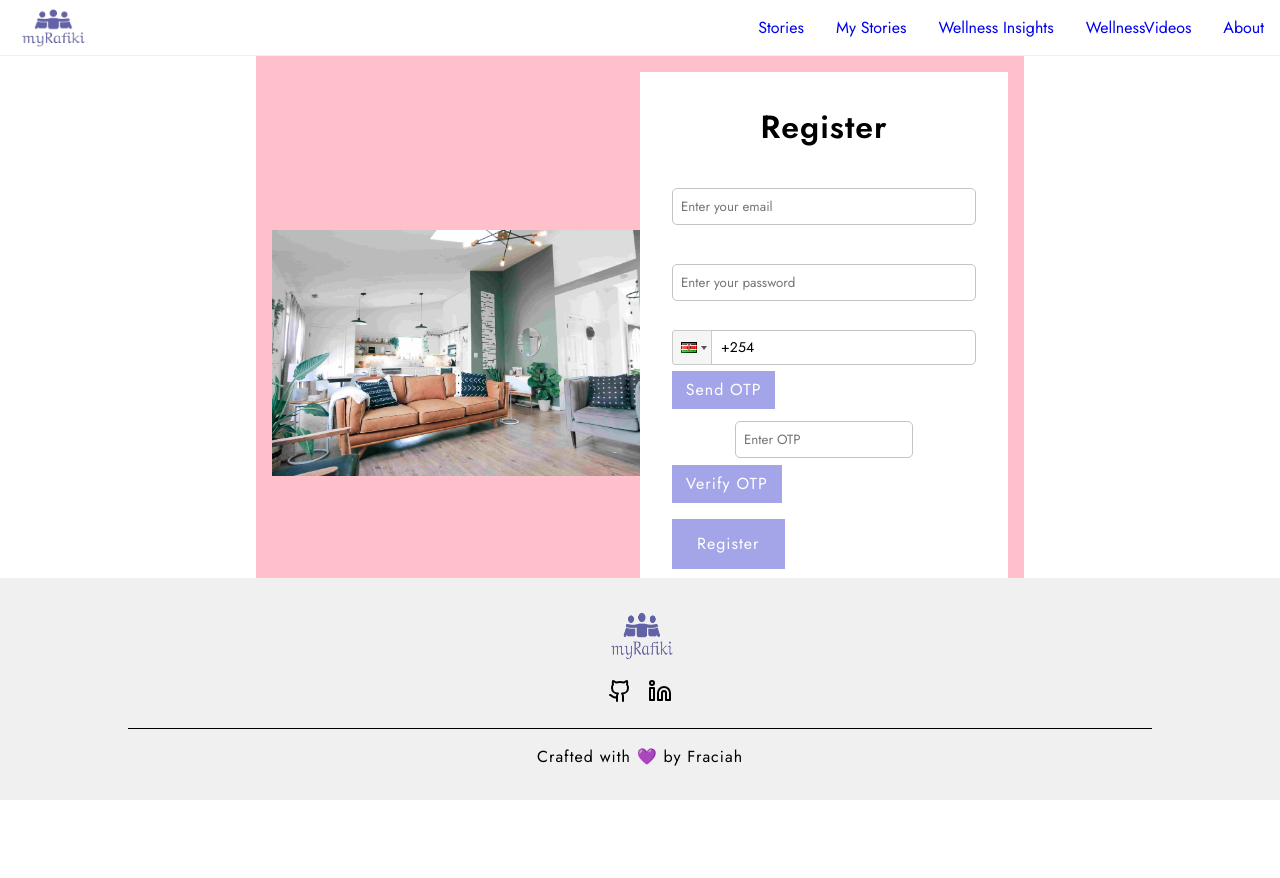
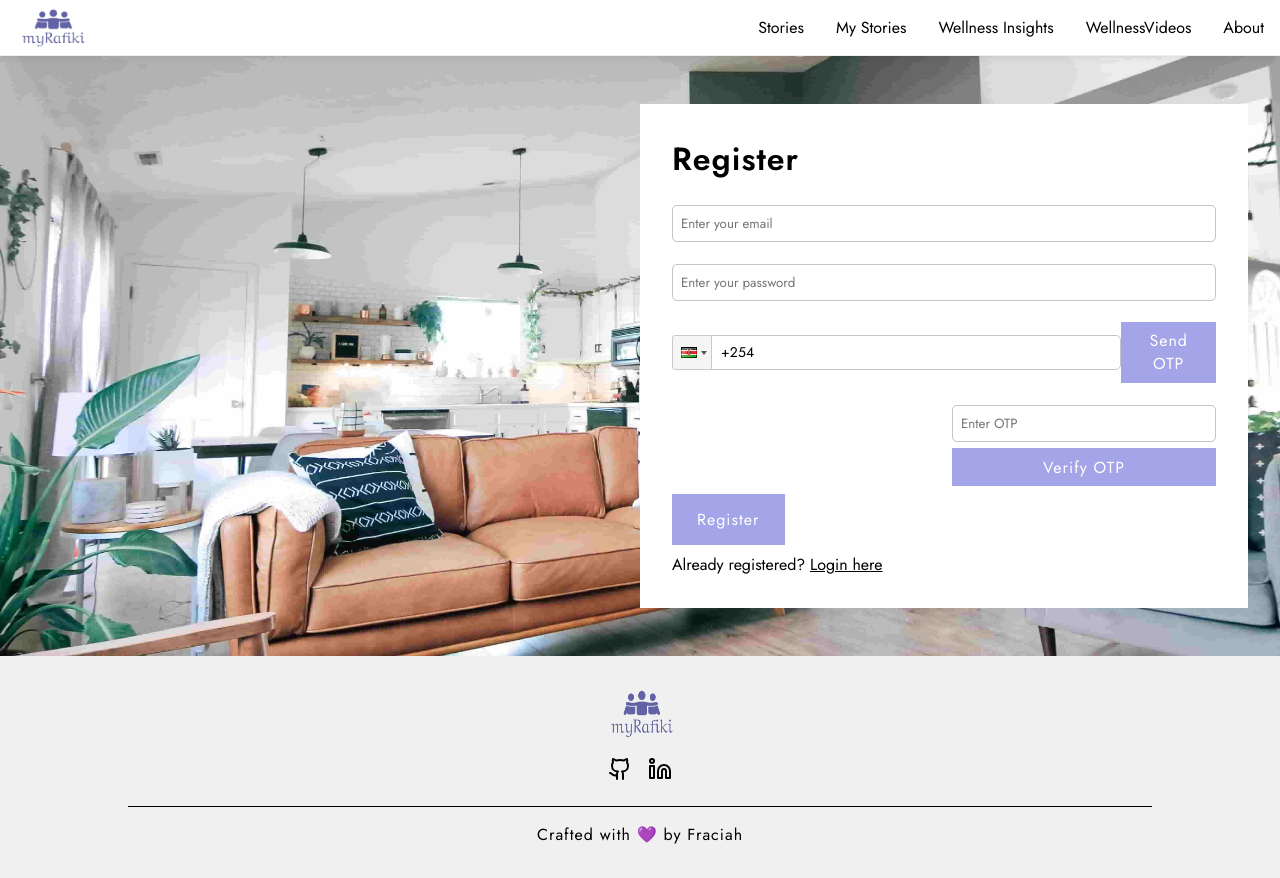
Before and after one commit to fraciah/myRafiki, a React (Vite) app: page / in a window 1280 px wide. Both pictures are taken after a click on the button "Register". Before the commit the page ends 800 px from the top, so only its background shows below. Built offline with nearby package versions, Linux system fonts and the light colour scheme; no server answers.

Commit message:
Update styles

```diff
--- a/src/App.jsx
+++ b/src/App.jsx
@@ -6,20 +6,23 @@ import Footer from "./layouts/Footer";
 import "./assets/css/styles.css";
 
 function App() {
-
   return (
+    <div className="app-container">
       <Router>
         <AuthProvider>
-        <Navbar/>
+          <Navbar />
+          <div className="main-content">
             <Routes>
               {routes.map((route, index) => (
                 <Route key={index} path={route.path} element={<route.element />} />
               ))}
             </Routes>
-        <Footer/>
+          </div>
+          <Footer />
         </AuthProvider>
       </Router>
-  )
+    </div>
+  );
 }
 
-export default App
+export default App;
--- a/src/assets/css/styles.css
+++ b/src/assets/css/styles.css
@@ -6,6 +6,15 @@
   font-family: "Jost", sans-serif;
   font-optical-sizing: auto;
   font-style: normal;
+}
+
+.app-container {
+  display: flex;
+  flex-direction: column;
+  min-height: 100vh;
+}
+.app-container .main-content {
+  flex: 1;
 }
 
 .btn {
@@ -42,6 +51,11 @@
   justify-content: space-between;
   cursor: pointer;
   padding: 0 1rem;
+  top: 0;
+  position: sticky;
+  z-index: 100;
+  background: #fff;
+  box-shadow: 0 0 10px rgba(0, 0, 0, 0.1);
   border-bottom: 1px solid #f0f0f0;
 }
 .navbar .logo-holder {
@@ -58,6 +72,7 @@
   gap: 2rem;
 }
 .navbar .nav-items .nav-item {
+  color: #000;
   text-decoration: none;
 }
 .navbar .nav-items .nav-item:hover {
@@ -158,70 +173,87 @@
 }
 
 .auth-container {
+  background-image: url("../images/plc.jpg");
+  min-height: 600px;
+  background-position: center;
+  background-repeat: no-repeat;
+  background-size: cover;
+  display: flex;
+  align-items: center;
+  justify-content: flex-end;
+  padding: 2rem;
+  background-color: pink;
+}
+.auth-container .form {
+  padding: 2rem;
   display: flex;
   flex-direction: column;
-  justify-content: center;
-  align-items: center;
-  gap: 1rem;
+  gap: 0.5rem;
+  width: 50%;
+  max-width: 800px;
+  background-color: #fff;
 }
-.auth-container .title {
-  font-size: 3rem;
-}
-.auth-container .auth-box {
-  display: flex;
-  width: 60vw;
-  justify-content: center;
-  align-items: center;
-  padding: 1rem;
-  background-color: pink;
-}
-.auth-container .auth-box .auth-box-left {
-  width: 50%;
-}
-.auth-container .auth-box .auth-box-left img {
-  width: 100%;
-  height: 100%;
-  -o-object-fit: cover;
-     object-fit: cover;
-}
-.auth-container .auth-box .auth-box-right {
-  width: 50%;
-  display: flex;
-  align-items: center;
-  flex-direction: column;
-  gap: 1rem;
-  background-color: white;
-  padding: 2rem;
-}
-.auth-container .auth-box .auth-box-right .reg-title {
+.auth-container .form .reg-title {
   font-size: 2rem;
   font-weight: 600;
   letter-spacing: 1px;
 }
-.auth-container .auth-box .auth-box-right .error-message {
+.auth-container .form .error-message {
   color: red;
   font-size: 0.8rem;
 }
-.auth-container .auth-box .auth-box-right .auth-input {
+.auth-container .form .auth-input {
   width: 100%;
 }
-.auth-container .auth-box .auth-box-right .phoneNo-cont {
+.auth-container .form .phoneNo-cont {
   display: flex;
   flex-direction: column;
   align-items: center;
   gap: 0.4rem;
   width: 100%;
 }
-.auth-container .auth-box .auth-box-right .register {
+.auth-container .form .phoneNo-cont .phone-input {
+  display: flex;
+  flex-direction: row;
+  justify-content: space-between;
+  align-items: center;
+  width: 100%;
+}
+.auth-container .form .phoneNo-cont .phone-input .send-otp {
+  width: 20%;
+  text-align: center;
+}
+.auth-container .form .phoneNo-cont .phone-verify {
+  display: flex;
+  gap: 1rem;
+  align-items: center;
+  justify-content: center;
+  width: 100%;
+  margin-top: 1rem;
+}
+.auth-container .form .phoneNo-cont .phone-verify .recaptcha {
+  width: 50%;
+}
+.auth-container .form .phoneNo-cont .phone-verify .otp-cont {
+  display: flex;
+  flex-direction: column;
+  gap: 0.4rem;
+  width: 50%;
+}
+.auth-container .form .phoneNo-cont .phone-verify .otp-cont .btn {
+  text-align: center;
+  width: 100%;
+}
+.auth-container .form .register {
   font-size: 1rem;
   padding: 0.8rem 1.5rem;
 }
-.auth-container .auth-box .auth-box-right .redirect-auth {
+.auth-container .form .redirect-auth {
   width: 100%;
   display: flex;
   align-items: flex-start;
 }
-.auth-container .auth-box .auth-box-right .redirect-auth span {
+.auth-container .form .redirect-auth span {
   text-decoration: underline;
   cursor: pointer;
 }
@@ -356,7 +388,6 @@
 }
 
 footer {
-  position: fixed;
   bottom: 0;
   width: 100%;
   padding: 1rem 0;
--- a/src/assets/css/styles.scss
+++ b/src/assets/css/styles.scss
@@ -4,6 +4,7 @@ $primary-color: rgb(164, 164, 232);
 // $primary-color-hover: rgb(123, 123, 207);
 $primary-color-hover: #6262A6;
 $secondary-color: rgb(197, 196, 196);
+// #BBBBBB
 
 *{
     margin: 0;
@@ -14,6 +15,17 @@ $secondary-color: rgb(197, 196, 196);
     font-style: normal;
     // background-color: #f9f9f9;
 }
+
+.app-container {
+    display: flex;
+    flex-direction: column;
+    min-height: 100vh;
+
+    .main-content {
+        flex: 1;
+    }
+}
+
 
 .btn {
     align-self: flex-start;
@@ -52,6 +64,11 @@ $secondary-color: rgb(197, 196, 196);
     justify-content: space-between;
     cursor: pointer;
     padding: 0 1rem;
+    top: 0;
+    position: sticky;
+    z-index: 100;
+    background: #fff;
+    box-shadow: 0 0 10px rgba(0, 0, 0, 0.1);
     border-bottom: 1px solid #f0f0f0;
     // background-color: $primary-color;
 
@@ -71,6 +88,7 @@ $secondary-color: rgb(197, 196, 196);
         gap: 2rem;
 
         .nav-item {
+            color: #000;
             // color: #fff;
             text-decoration: none;
 
@@ -190,42 +208,25 @@ $secondary-color: rgb(197, 196, 196);
 }
 
 .auth-container {
+    background-image: url("../images/plc.jpg");
+    min-height: 600px;
+    background-position: center;
+    background-repeat: no-repeat;
+    background-size: cover;
+    display: flex;
+    align-items: center;
+    justify-content: flex-end;
+    padding: 2rem;
+    background-color: pink;
+
+    .form {
+        padding: 2rem;
         display: flex;
         flex-direction: column;
-    justify-content: center;
-    align-items: center;
-    // background-color: pink;
-    gap: 1rem;
-
-    .title {
-        font-size: 3rem;
-    }
-
-    .auth-box {
-        display: flex;
-        width: 60vw;
-        justify-content: center;
-        align-items: center;
-        padding: 1rem;
-        background-color: pink;
-
-        .auth-box-left {
+        gap: 0.5rem;
         width: 50%;
-
-            img {
-                width: 100%;
-                height: 100%;
-                object-fit: cover;
-            }
-        }
-        .auth-box-right {
-            width: 50%;
-            display: flex;
-            align-items: center;
-            flex-direction: column;
-            gap: 1rem;
-            background-color: white;
-            padding: 2rem;
+        max-width: 800px;
+        background-color: #fff;
 
         .reg-title {
             font-size: 2rem;
@@ -247,6 +248,45 @@ $secondary-color: rgb(197, 196, 196);
             align-items: center;
             gap: 0.4rem;
             width: 100%;
+            // background-color: pink;
+
+            .phone-input {
+                display: flex;
+                flex-direction: row;
+                justify-content: space-between;
+                align-items: center;
+                width: 100%;
+
+                .send-otp {
+                    width: 20%;
+                    text-align: center;
+                }
+            }
+
+            .phone-verify {
+                display: flex;
+                gap: 1rem;
+                align-items: center;
+                justify-content: center;
+                width: 100%;
+                margin-top: 1rem;
+
+                .recaptcha {
+                    width: 50%;
+                }
+
+                .otp-cont {
+                    display: flex;
+                    flex-direction: column;
+                    gap: 0.4rem;
+                    width: 50%;
+
+                    .btn {
+                        text-align: center;
+                        width: 100%;
+                    }
+                }
+            }
         }
 
         .register {
@@ -261,7 +301,6 @@ $secondary-color: rgb(197, 196, 196);
             span {
                 text-decoration: underline;
                 cursor: pointer;
-                }
             }
         }
     }
@@ -416,7 +455,6 @@ $secondary-color: rgb(197, 196, 196);
 }
 
 footer{
-    position: fixed;
     bottom: 0;
     width: 100%;
     padding: 1rem 0;
--- a/src/layouts/Footer.jsx
+++ b/src/layouts/Footer.jsx
@@ -14,18 +14,21 @@ const Footer = () => {
           <a
             className="social"
             href="https://github.com/fraciah"
+            target="_blank" rel="noopener noreferrer"
           >
               <Github />
           </a>
           <a
             className="social"
             href="https://ke.linkedin.com/in/fraciah-karagu-18b393204"
+            target="_blank" rel="noopener noreferrer"
           >
             <Linkedin />
           </a>
         </div>
         <a
           href="https://github.com/fraciah"
+          target="_blank" rel="noopener noreferrer"
           className="tag">Crafted with 💜 by Fraciah</a>
       </div>
     </footer>
--- a/src/pages/auth/Login.jsx
+++ b/src/pages/auth/Login.jsx
@@ -35,11 +35,7 @@ const Login = () => {
 
   return (
     <div className="auth-container">
-      <div className="auth-box">
-        <div className="auth-box-left">
-          <img src={plc} alt="img" />
-        </div>
-        <form className="auth-box-right" onSubmit={handleSubmit(onLogin)}>
+      <form className="form" onSubmit={handleSubmit(onLogin)}>
         <div className="reg-title">Login</div>
         {error && <div className="error-message">{error}</div>}
         <div className="error-message">{errors?.email?.message}</div>
@@ -64,7 +60,6 @@ const Login = () => {
         </div>
       </form>
     </div>
-    </div>
   )
 }
 
--- a/src/pages/auth/Register.jsx
+++ b/src/pages/auth/Register.jsx
@@ -10,14 +10,12 @@ import plc from "../../assets/images/plc.jpg";
 import { doc, setDoc } from "firebase/firestore";
 
 const Register = () => {
+    const { register, control, watch, handleSubmit, formState: { errors }, } = useForm();
+    const [ error, setError ] = useState("");
     const [user, setUser] = useState(null);
     const [otp, setOtp] = useState("");
     const [phoneVerified, setPhoneVerified] = useState(false);
-    const [ error, setError ] = useState("");
-
-
     const navigate = useNavigate();
-    const { register, control, watch, handleSubmit, formState: { errors }, } = useForm();
 
     const sendOTP = async(phone) => {
         try {
@@ -27,7 +25,7 @@ const Register = () => {
         }
         catch (error) {
             console.log("!sendOTP",error)
-            setError(error);
+            setError(error.message);
         }
     }
 
@@ -84,11 +82,7 @@ const Register = () => {
 
   return (
     <div className="auth-container">
-        <div className="auth-box">
-            <div className="auth-box-left">
-                <img src={plc} alt="img" />
-            </div>
-            <form className="auth-box-right" onSubmit={handleSubmit(onRegister)}>
+        <form className="form" onSubmit={handleSubmit(onRegister)}>
             <div className="reg-title">Register</div>
             {error && <div className="error-message">{error}</div>}
             <div className="error-message">{errors?.email?.message}</div>
@@ -110,6 +104,7 @@ const Register = () => {
 
             <div className="phoneNo-cont">
                 <div className="error-message">{errors.phone?.message}</div>
+                <div className="phone-input">
                     <Controller
                         name="phone"
                         control={control}
@@ -123,10 +118,18 @@ const Register = () => {
                             />
                         )}
                     />
-                    <div className="btn" onClick={() => sendOTP(watch("phone"))}>Send OTP</div>
-                    <div id="recaptcha"></div>
+                    <div
+                        className="btn send-otp"
+                        onClick={() => sendOTP(watch("phone"))}
+                    >Send OTP</div>
+                </div>
+                <div className="phone-verify">
+                    <div id="recaptcha" className="recaptcha"></div>
+                    <div className="otp-cont">
                         <input className="input" type="text" placeholder="Enter OTP" onChange={(e) => setOtp(e.target.value)}/>
                         <div className="btn" onClick={verifyOTP}>{phoneVerified? "Success!" : "Verify OTP"}</div>
+                    </div>
+                </div>
             </div>
             <button className="register btn">Register</button>
             <div className="redirect-auth">
@@ -134,7 +137,6 @@ const Register = () => {
             </div>
         </form>
     </div>
-    </div>
   )
 }
 
```
Also changed, not shown: 1 other file (tests, documents, lock files or other folders). Lines whose indentation alone changed are shown as unchanged.
